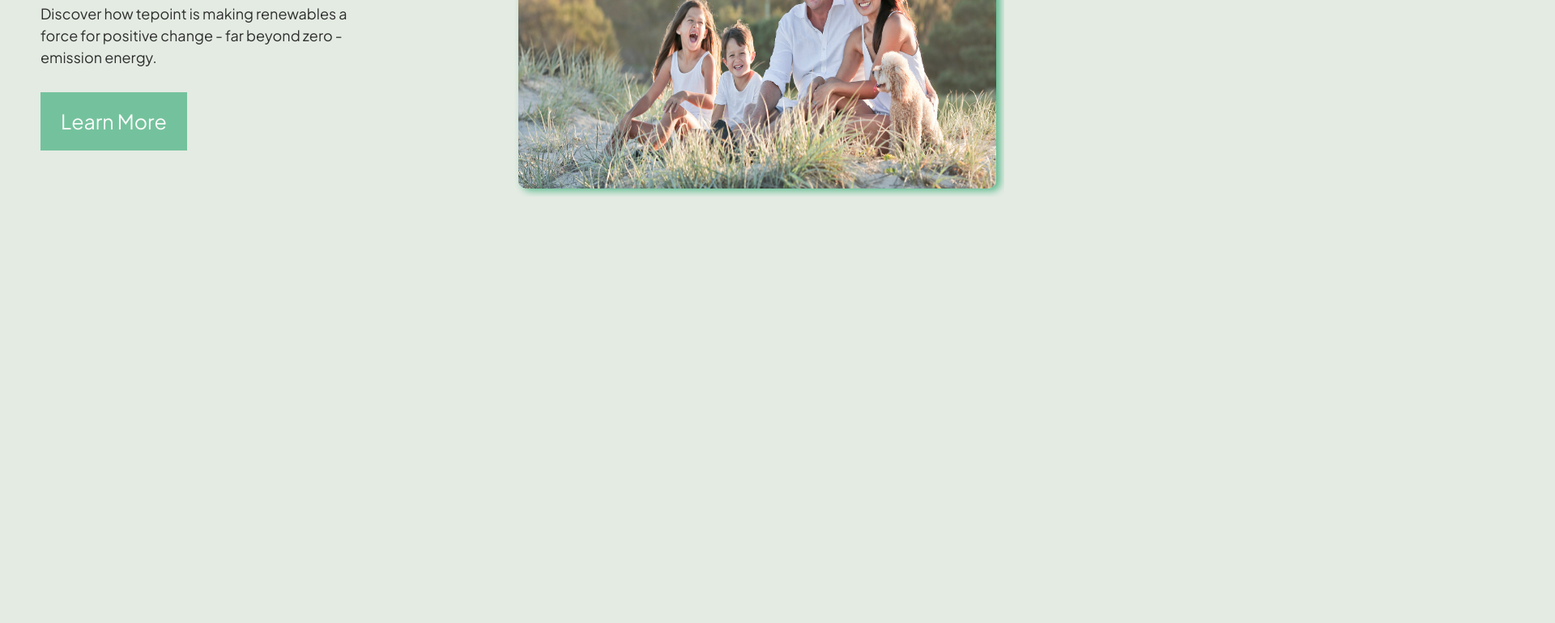
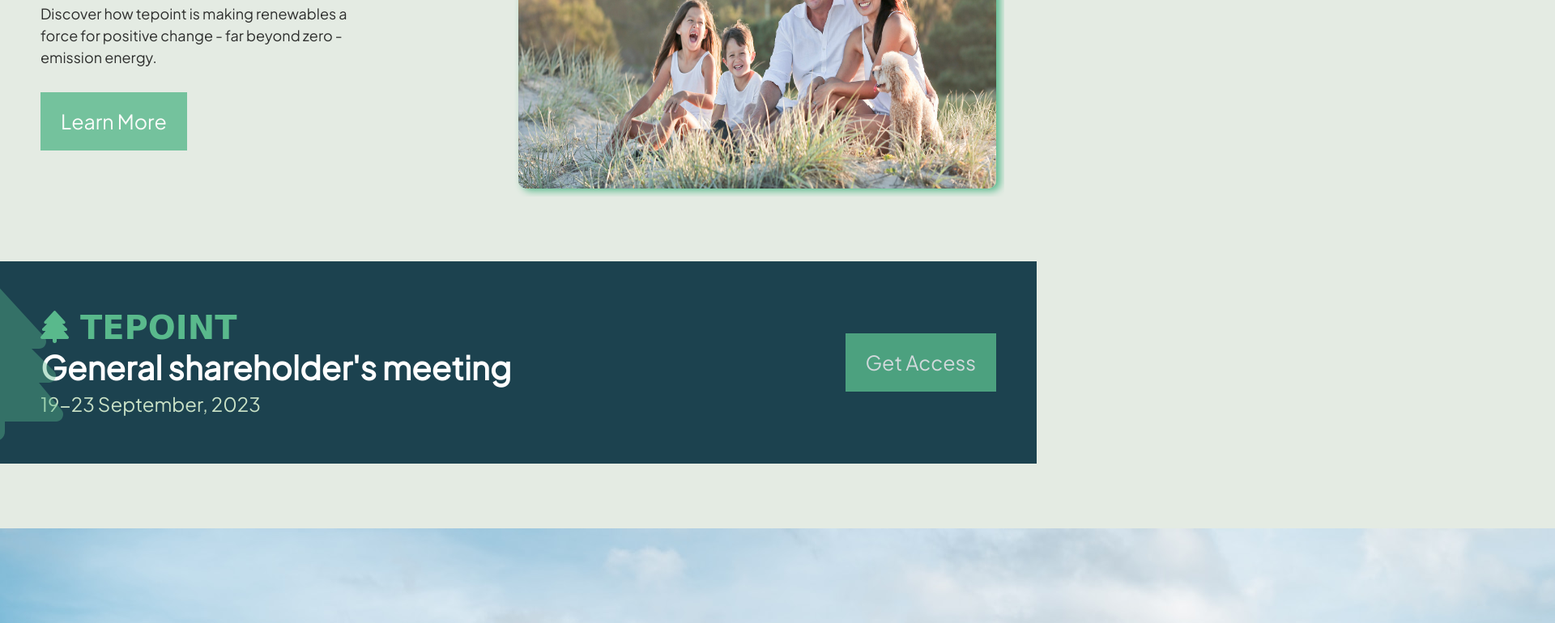
Before and after one commit to GaniyuSodiq/tepoint, a plain HTML site: page index.html in a window 1280 px wide. Shown: the part 463-1233 px from the top of the page at 81% size, 1920 px wide, since content can reach past the window. Before the commit the page ends 800 px from the top, so only its background shows below. Drawn offline with Linux system fonts and the light colour scheme; a web font is replaced by a local one.

Commit message:
complete middle section

```diff
--- a/index.html
+++ b/index.html
@@ -40,5 +40,34 @@
             <img src="images/tepoint.jpg" alt="">
         </div>
     </header>
+
+    <article class="middle">
+        <i class="fa-solid fa-tree middle-i"></i>
+        <div class="container">
+            <div class="middle-text">
+                <h3> <i class="fa-solid fa-tree"></i> TEPOINT </h3>
+                <h2>General shareholder's meeting</h2>
+                <p>19-23 September, 2023</p>
+            </div>
+            <a href="">Get Access</a>
+        </div>
+    </article>
+
+    <section class="middle-pictures">
+        <div class="container">
+            <div class="box">
+                <img src="images/green (3).jpg" alt="">
+                <p>Offshore wind power is key to Tepoint's future growth</p>
+            </div>
+            <div class="box">
+                <img src="images/green (2).jpg" alt="">
+                <p>Tepoint leads the developemnt of green hydrogen</p>
+            </div>
+            <div class="box">
+                <img src="images/green (1).jpg" alt="">
+                <p>We lead transition to sustainable mobility</p>
+            </div>
+        </div>
+    </section>
 </body>
 </html>
--- a/styles.css
+++ b/styles.css
@@ -87,7 +87,7 @@ header .container{
     padding: 10px;
 }
 
-.container img{
+header .container img{
     width: 50%;
     height: 100%;
     border-radius: 10px;
@@ -118,3 +118,54 @@ header .container{
     padding: 20px 25px;
     font-weight: 200;
 }
+
+.middle {
+    margin: 80px 0;
+    background: #1c424f;
+    position: relative;
+    height: 250px;
+}
+
+article .container{
+    display: flex;
+    justify-content: space-between;
+    align-items: center;
+    padding: 10px;
+    margin: 0 auto;
+    max-width: 1200px;
+    height: 100%;
+}
+
+.middle > i {
+    font-size: 12rem;
+    color: #59b98c;
+    opacity: .4;
+    position: absolute;
+    top: 30px;
+    left: -90px;
+}
+
+.middle-text h3{
+    font-family: 'Fuzzy Bubbles', cursive;
+    color: #59b98c;
+    font-size: 2.5rem;
+}
+
+.middle-text h2{
+    color: #fff;
+    font-size: 2.5rem;
+    margin-bottom: 5px;
+}
+
+.middle-text p{
+    color: #cae2c7;
+    font-size: 1.5rem;
+}
+
+.middle a{
+    background: #59b98c;
+    font-size: 25px;
+    color: #fff;
+    padding: 20px 25px;
+    font-weight: 200;
+}
```
Also changed, not shown: images/green (1).jpg (added), images/green (2).jpg (added), images/green (3).jpg (added).
